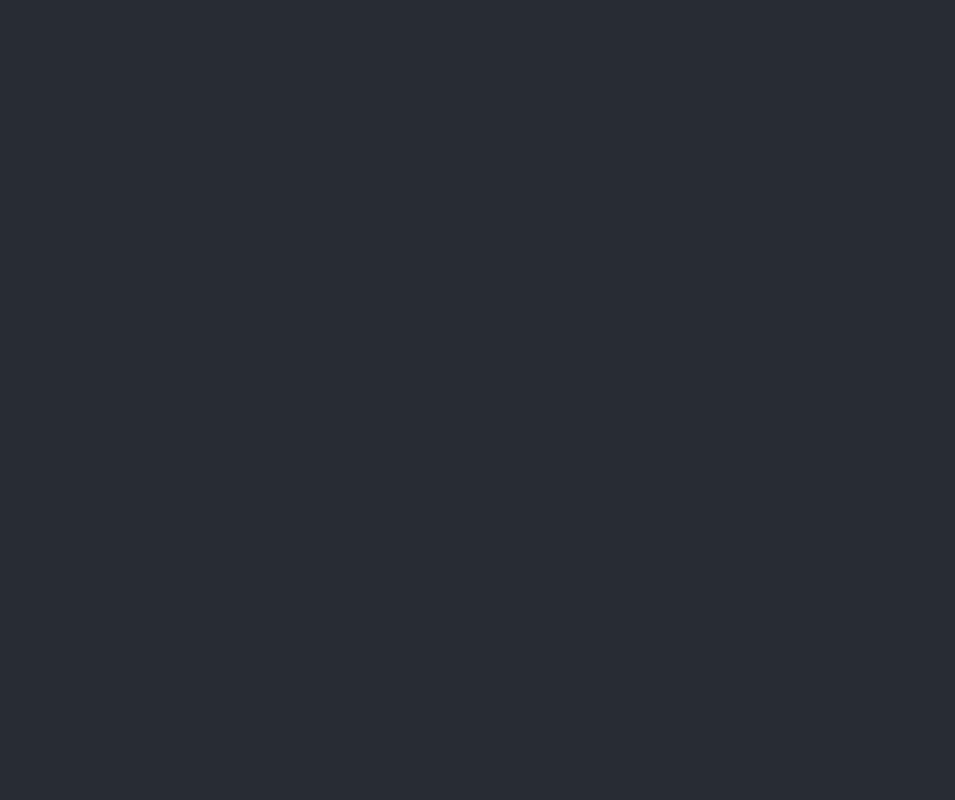
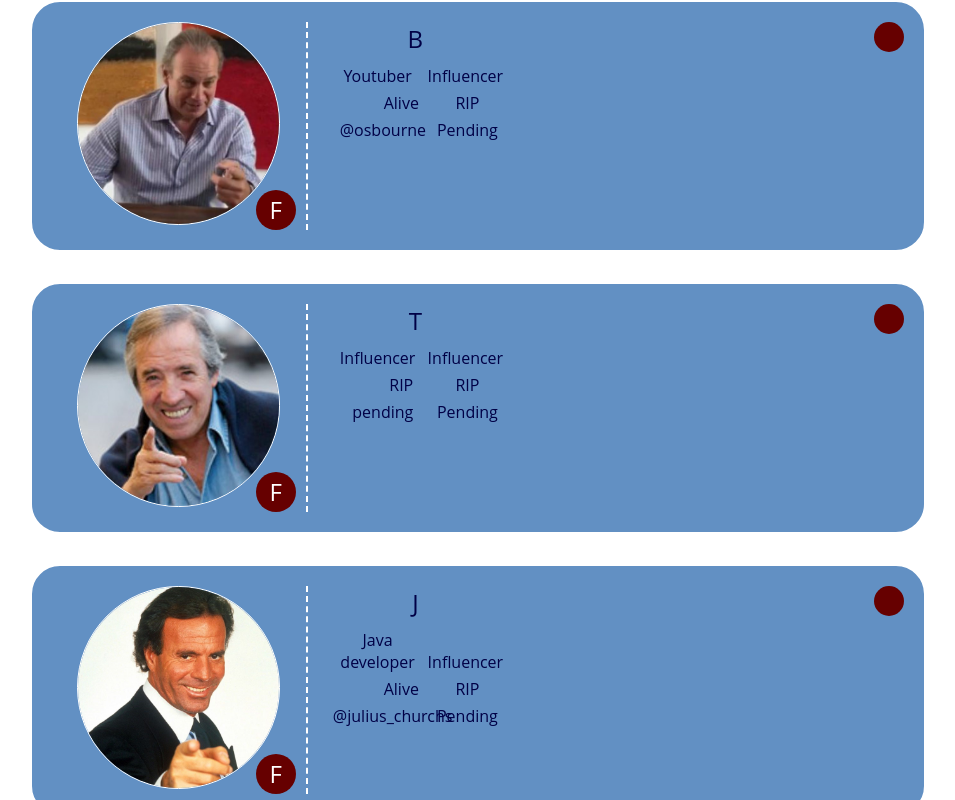
Before and after one commit to lroperod/202301-w4ch1-luis-ropero, a React (Create React App) app: page / in a window 1280 px wide. Shown: the top 800 px of the page, without its empty margins (162-1117 px from the left). Built offline with nearby package versions, Linux system fonts and the light colour scheme.

Commit message:
delete label header in function app

```diff
--- a/src/App.tsx
+++ b/src/App.tsx
@@ -1,5 +1,4 @@
 import React from "react";
-import logo from "./logo.svg";
 import "./App.css";
 import Card from "./components/Card/Gentleman";
 import gentlemanArray from "./Data/data";
@@ -7,10 +6,10 @@ import gentlemanArray from "./Data/data";
 function App() {
   return (
     <div className="App">
-      <header className="App-header"></header>
       {gentlemanArray.map(gentleman => (
         <Card gentleman={gentleman} />
       ))}
+      ;
     </div>
   );
 }
--- a/src/components/Card/Gentleman.tsx
+++ b/src/components/Card/Gentleman.tsx
@@ -1,6 +1,7 @@
 import "./Gentleman.css";
 import { Gentleman } from "../../Model/gentleman.model";
 import { FC } from "react";
+
 interface GentlemanProps {
   gentleman: Gentleman;
 }
@@ -10,23 +11,27 @@ const Card: FC<GentlemanProps> = ({ gentleman }) => {
       <div className="gentleman__avatar-container">
         <img
           className="gentleman__avatar"
-          src="img/fary.jpg"
-          alt="The Fary pointing at you"
+          src={`img/${gentleman.picture}`}
+          alt={gentleman.alternativeText}
         />
         <span className="gentleman__initial">F</span>
       </div>
       <div className="gentleman__data-container">
-        <h2 className="gentleman__name">The Fary</h2>
+        <h2 className="gentleman__name">{gentleman.name[0]}</h2>
         <ul className="gentleman__data-list">
           <li className="gentleman__data">
-            <span className="gentleman__data-label">Profession:</span>
+            <span className="gentleman__data-label">
+              {gentleman.profession}
+            </span>
             Influencer
           </li>
           <li className="gentleman__data">
-            <span className="gentleman__data-label">Status:</span> RIP
+            <span className="gentleman__data-label">{gentleman.status}</span>{" "}
+            RIP
           </li>
           <li className="gentleman__data">
-            <span className="gentleman__data-label">Twitter:</span> Pending
+            <span className="gentleman__data-label">{gentleman.twitter}</span>{" "}
+            Pending
           </li>
         </ul>
       </div>
```
